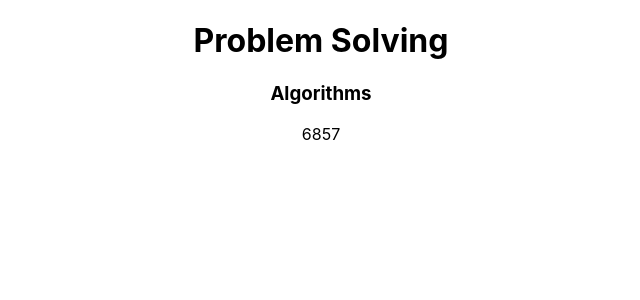
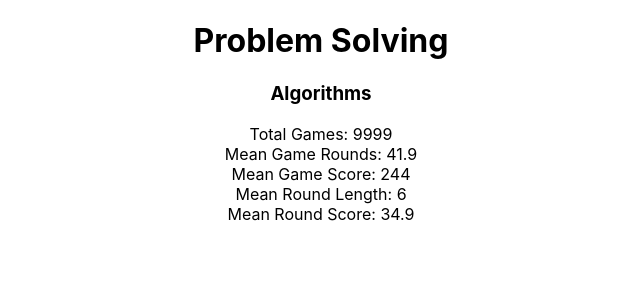
Before and after one commit to callumgrayson/problem-solving, a React (Create React App) app: page / in a window 1280 px wide. Shown: the top 300 px of the page, without its empty margins (319-959 px from the left). Built offline with nearby package versions, Linux system fonts and the light colour scheme.

Commit message:
adds stats for greedy pig

```diff
--- a/src/App.js
+++ b/src/App.js
@@ -14,7 +14,7 @@ const AlgsProject = () => {
   const outputR02b = () => algorithms02.operationCombinations(4); // 4 operations
   const outputE01 = () => Euler.MultiplesOf3and5(49); // 4 operations
   const outputE02 = () => Euler.SumEvenFibs(23); // 4 operations
-  const outputS01 = () => Simulations.playGames(300, 7, 4, 5); // rounds, stopA, stopB
+  const outputS01 = () => Simulations.playGames(9999, 7, 999, 998); // rounds, stopA, stopB
   const outputz = (str) => {return [eval(str)]}; // rounds, stopA, stopB
   const outputH01 = () => HackerRank.waitingTime([1,1,1,1], 0);
   const outputH02 = () => HackerRank.reformatDate();
@@ -22,7 +22,7 @@ const AlgsProject = () => {
   const outputE03 = () => Euler.largestPrimeFactor(600851475143);
 
 
-  const show = outputE03(); // Change this to see an algorithm output
+  const show = outputS01(); // Change this to see an algorithm output
 
   return (
     <div>
--- a/src/Components/Simulations.js
+++ b/src/Components/Simulations.js
@@ -1,24 +1,132 @@
 const Simulations = {
 
   // Simulate any number of n length games
+  // k is number of games
+  // n is number of rounds per game
+  // a is number of rounds player A plays
+  // b is number of rounds player B plays
   playGames(k, n , a, b) {
     let aGames = 0;
     let bGames = 0;
     let count = 0;
-    console.log(k, n, a, b);
 
+    let roundLengthsList = [];
+    let roundScoresList = {};
+    let gameRoundsList = [];
+    let gameScoresList = [];
+
+    // play k number of games and record results
     while (count < k) {
-      let gameWinner = this.playNRounds(n, a, b);
+      let gameResults = this.playNRounds(n, a, b);
+      // console.log(gameResults);
+      let gameWinner = gameResults.gameWinner;
       if (gameWinner === 'A') {aGames += 1};
       if (gameWinner === 'B') {bGames += 1};
       count++;
+
+      // loop through roundLengths and send to gamesStats
+      // console.log(gameResults);
+      for (let c in gameResults.roundLengths) {
+        let gl = gameResults.roundLengths[c];
+        // console.log(gl);
+        if (roundLengthsList[gl]) {
+          roundLengthsList[gl].count += 1;
+
+        } else {
+          roundLengthsList[gl] = {count: 1};
+        }
+      }
+
+      // loop through roundScores and send to gameStats
+      for (let d in gameResults.roundScores) {
+        let gs = gameResults.roundScores[d];
+        // console.log(gs);
+        if (roundScoresList[gs]) {
+          roundScoresList[gs] += 1;
+
+        } else {
+          roundScoresList[gs] = 1;
+        }
+      }
+
+      // sum the number of rounds in this game and record
+      const sumRounds = gameResults.roundLengths.reduce((acc, v) => acc + v);
+      gameRoundsList.push(sumRounds);
+
+      // sum the scores of each round in this game and record
+      const sumScores = gameResults.roundScores.reduce((acc, v) => acc + v);
+      gameScoresList.push(sumScores);
+
     }
+
+    // console.log(roundLengthsList);
+    // console.log(roundScoresList);
+
 
     let aPercent = Math.round(aGames / k * 100);
     let bPercent = Math.round(bGames / k * 100);
-    console.log(aGames, bGames, count, aPercent, bPercent);
+    // console.log(aGames, bGames, count, aPercent, bPercent);
 
-    return [`Total Games: ${k}`, `A: ${aGames} (${aPercent}%)`, `B: ${bGames} (${bPercent}%)`];
+    // Average round length
+    let meanGameRoundLength = (gameRoundsList.reduce((a, b) => a + b) / gameRoundsList.length);
+    meanGameRoundLength = Math.round(meanGameRoundLength * 10) / 10;
+    // console.log(meanGameRoundLength);
+
+    // Average round score
+    // console.log(gameScoresList);
+    let meanGameScore = (gameScoresList.reduce((a, b) => a + b) / gameScoresList.length);
+    meanGameScore = Math.round(meanGameScore * 10) / 10;
+
+    // Get average round length by
+    // summing array index by count / sum of counts
+    // console.log(roundLengthsList);
+    let roundLengthSumCount = roundLengthsList.reduce((acc, v, i) => {
+      // console.log(acc.sum);
+      acc.sum += i * v.count;
+      acc.count += v.count;
+      return acc;
+    }, {sum: 0, count: 0});
+    const avRoundLength = Math.round(roundLengthSumCount.sum / roundLengthSumCount.count * 10) / 10;
+    // console.log(roundLengthSumCount);
+    // console.log(avRoundLength);
+
+    // Get average round score by
+    // summing array index * value / sum of values (counts)
+    // console.log(roundScoresList);
+
+    let roundScoreSumCount = (obj) => {
+      let acc = {sum: 0, count: 0};
+      for (let j in obj) {
+        acc.sum += j * obj[j];
+        acc.count += obj[j];
+      }
+      return acc;
+    }
+
+    let abc = roundScoreSumCount(roundScoresList);
+    // console.log(abc);
+    const avRoundScore = Math.round(abc.sum / abc.count * 10) / 10;
+    // console.log(avRoundScore);
+
+
+    // return an array
+    // array should have game lengths + count
+    // array should have total games + count
+    // array should have average game length
+    // array should have average game score
+    // array should have average round length
+    // array should have average round score
+    let retArray = [
+      `Total Games: ${k}`,
+      `Mean Game Rounds: ${meanGameRoundLength}`,
+      `Mean Game Score: ${meanGameScore}`,
+      `Mean Round Length: ${avRoundLength}`,
+      `Mean Round Score: ${avRoundScore}`,
+    ];
+
+
+
+    return retArray;
   },
 
   // Simulate any number of rounds
@@ -32,16 +140,31 @@ const Simulations = {
     let roundStats = [];
     let newRound = {};
     let roundLength = 0;
+    let roundScore = 0;
     let winsCount = {a: 0, b: 0, tie: 0, none: 0};
     let scoreSumA = 0;
     let scoreSumB = 0;
     let winnerGame = '';
+    let retRound = {
+      gameWinner: '',
+      roundLengths: [],
+      roundScores: [],
+      gameScore: 0,
+    };
 
     while (nRounds.length < n) {
       // newRound will be an array of objects {die1: , die2:, cuml: }
       newRound = this.playOneRound(stop);
       nRounds.push(newRound);
       roundLength = newRound.allRolls.length;
+      if (newRound.allRolls[roundLength - 2]) {
+        roundScore = newRound.allRolls[roundLength - 2].cuml;
+      } else {
+        roundScore = 0;
+      }
+
+      retRound.roundLengths.push(roundLength);
+      retRound.roundScores.push(roundScore);
       let winner = newRound.winner;
       winsCount[winner] += 1;
       scoreSumA += newRound.scoreA;
@@ -53,8 +176,6 @@ const Simulations = {
       } else {
         roundStats[roundLength] = {count: 1};
       }
-      // console.log(roundStats[roundLength]);
-
     }
 
     if (scoreSumA === scoreSumB) {
@@ -71,16 +192,29 @@ const Simulations = {
 
     roundStatsRet.push(`A score: ${scoreSumA} ~ B score: ${scoreSumB} ~ Game winner is ${winnerGame}`);
 
+    // calculate game score and update retRound object
+    const gameScore = retRound.roundScores.reduce((acc, v) => {
+      return acc + v;
+    });
+    retRound.gameScore = gameScore;
+
+    // set gameWinner in retRound
+    retRound.gameWinner = winnerGame;
+
+
+    // console.log(nRounds);
     // console.log(roundStats);
     // console.log(roundStatsRet);
+    // console.log(retRound);
 
-    return winnerGame;
+    // this object must have a gameWinner property
+    return retRound;
   },
 
   // play a round until double or PlayerA ends and PlayerB ends
   playOneRound(stop) {
     // console.log(stop);
-    let resultsArr = [];
+
     let end = false;
     let roll = [];
     let allRolls = [];
@@ -153,6 +287,17 @@ const Simulations = {
 
     return {die1, die2};
   },
+
+  getRoundLengths(lengthsArray) {
+    const la = lengthsArray;
+    return 'nothing yet';
+  },
+
+  //
+  getRoundScores(scoresArray) {
+    const sa = scoresArray;
+    return 'nothing yet';
+  }
 }
 
 export default Simulations;
```
